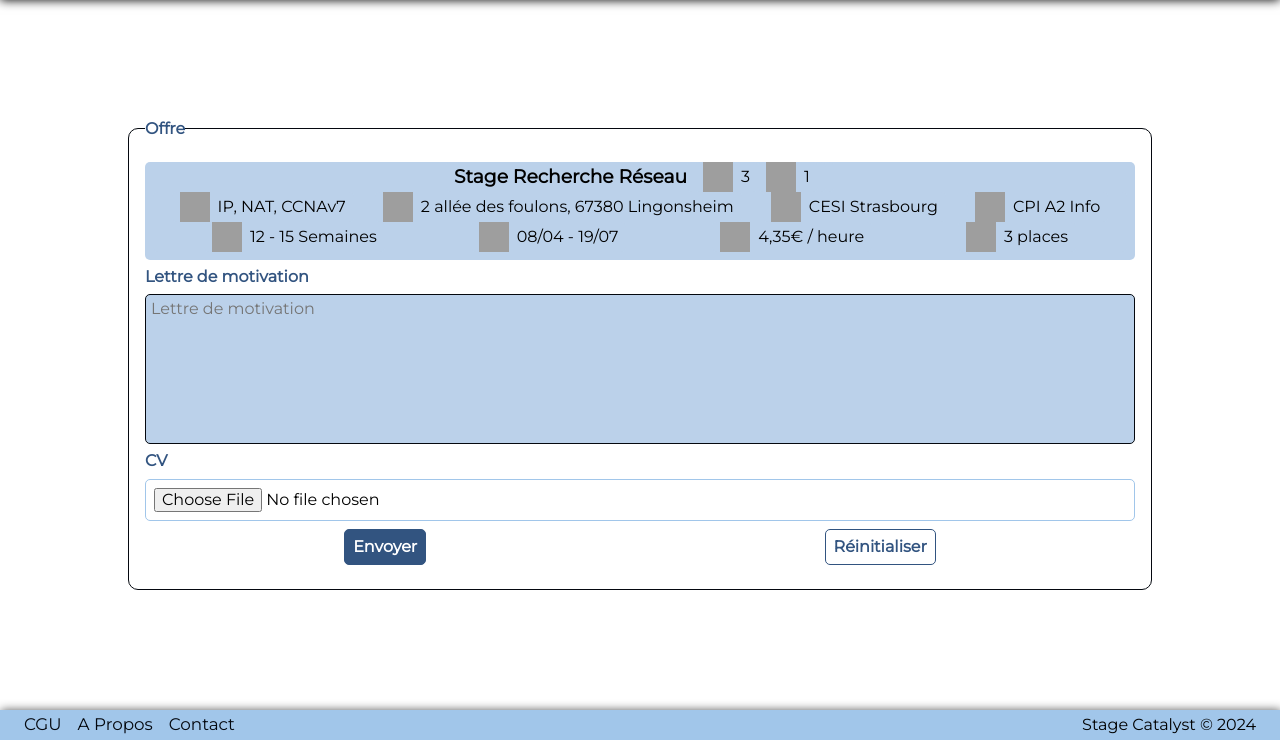
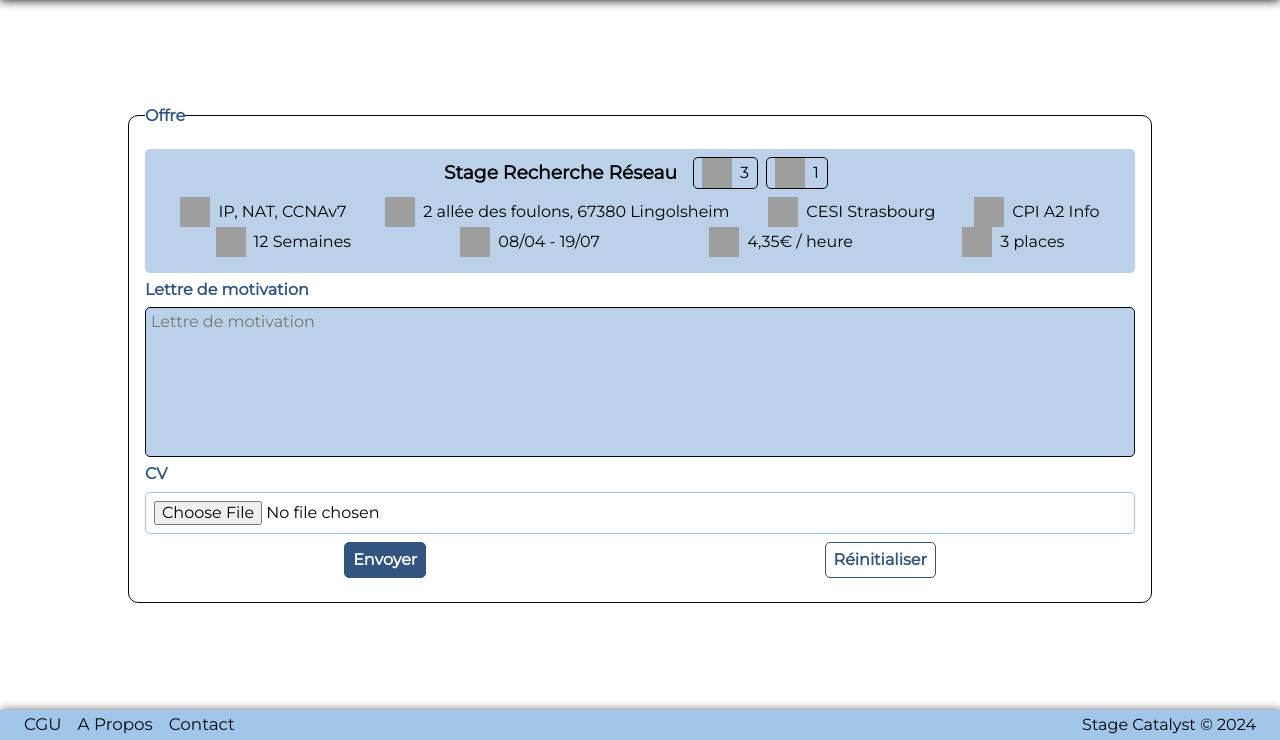
Before and after one commit to aschnepp/Projet-WEB-BETA, a PHP site: page /pages/postuler.html in a window 1280 px wide. Shown: the part 60-800 px from the top of the page. Run offline with PHP 8.4, Linux system fonts and the light colour scheme; grey boxes are pictures that could not be loaded.

Commit message:
Petits changements de styles pour "postuler"

```diff
--- a/assets/styles/postuler.css
+++ b/assets/styles/postuler.css
@@ -142,6 +142,25 @@ fieldset section p {
   padding-left: 0.5rem;
 }
 
+.headerOffre {
+  margin-bottom: .5rem;
+}
+
+#likes {
+  border: solid black 1.5px;
+  margin-left: 0.5rem;
+}
+
+#demandes {
+  margin-left: 0.5rem;
+  border: solid black 1.5px;
+}
+
+#offre {
+  padding-top: 0.5rem;
+  padding-bottom: 0.5rem;
+}
+
 #loginbtns {
   display: flex;
   justify-content: space-around;
--- a/pages/postuler.html
+++ b/pages/postuler.html
@@ -77,7 +77,7 @@
             </section>
             <section id="localisation" class="item">
               <img width="30" height="30" src="https://img.icons8.com/ios-glyphs/30/map-marker.png" alt="map-marker" />
-              <p>2 allée des foulons, 67380 Lingonsheim</p>
+              <p>2 allée des foulons, 67380 Lingolsheim</p>
             </section>
             <section id="entreprise-logo" class="item">
               <img width="30" height="30" src="https://img.icons8.com/ios-glyphs/30/client-company.png"
@@ -91,7 +91,7 @@
             </section>
             <section id="duree" class="item">
               <img width="30" height="30" src="https://img.icons8.com/ios-glyphs/30/time--v1.png" alt="time--v1" />
-              <p>12 - 15 Semaines</p>
+              <p>12 Semaines</p>
             </section>
             <section id="date" class="item">
               <img width="30" height="30" src="https://img.icons8.com/ios-glyphs/30/google-calendar.png"
```
